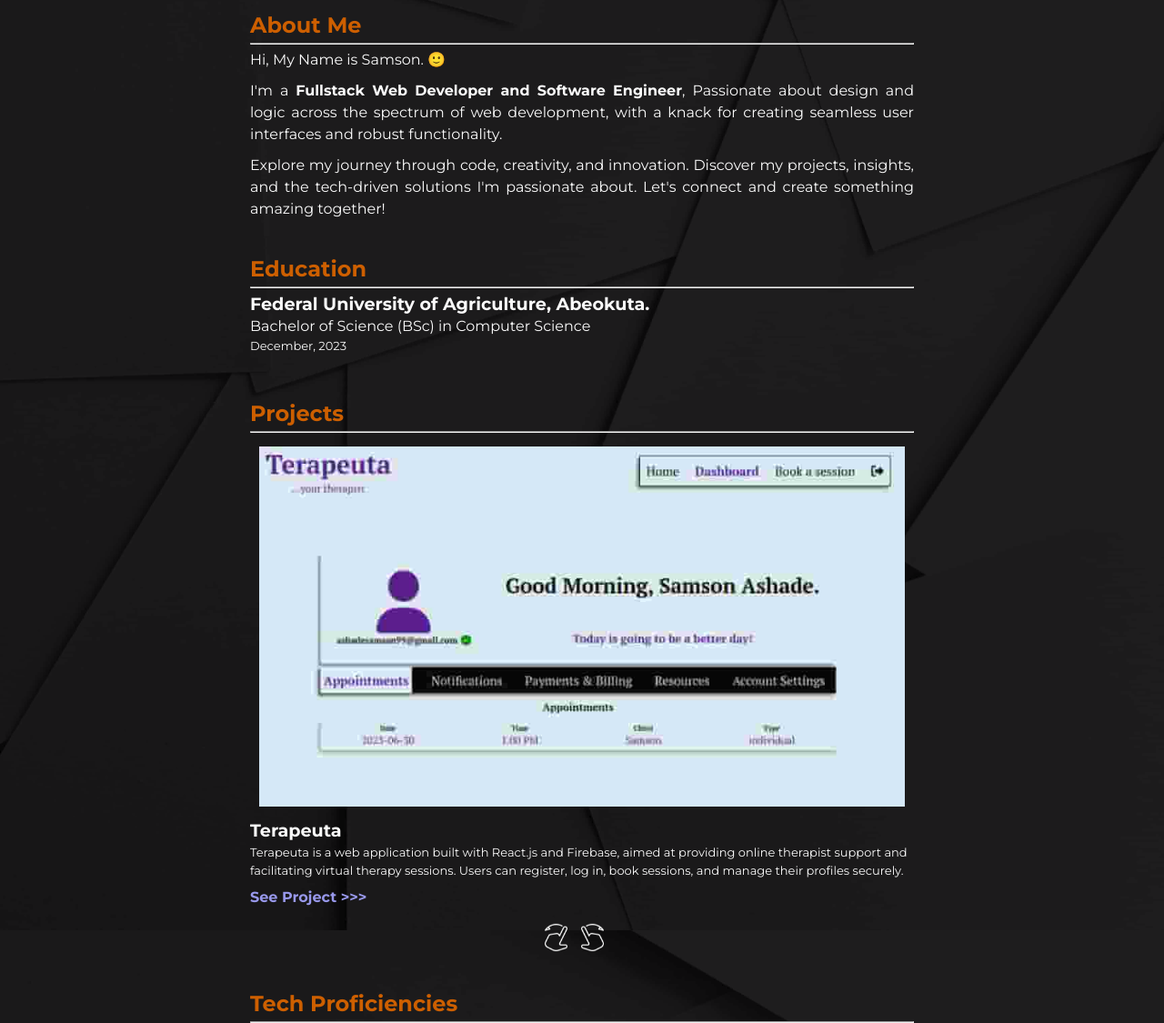
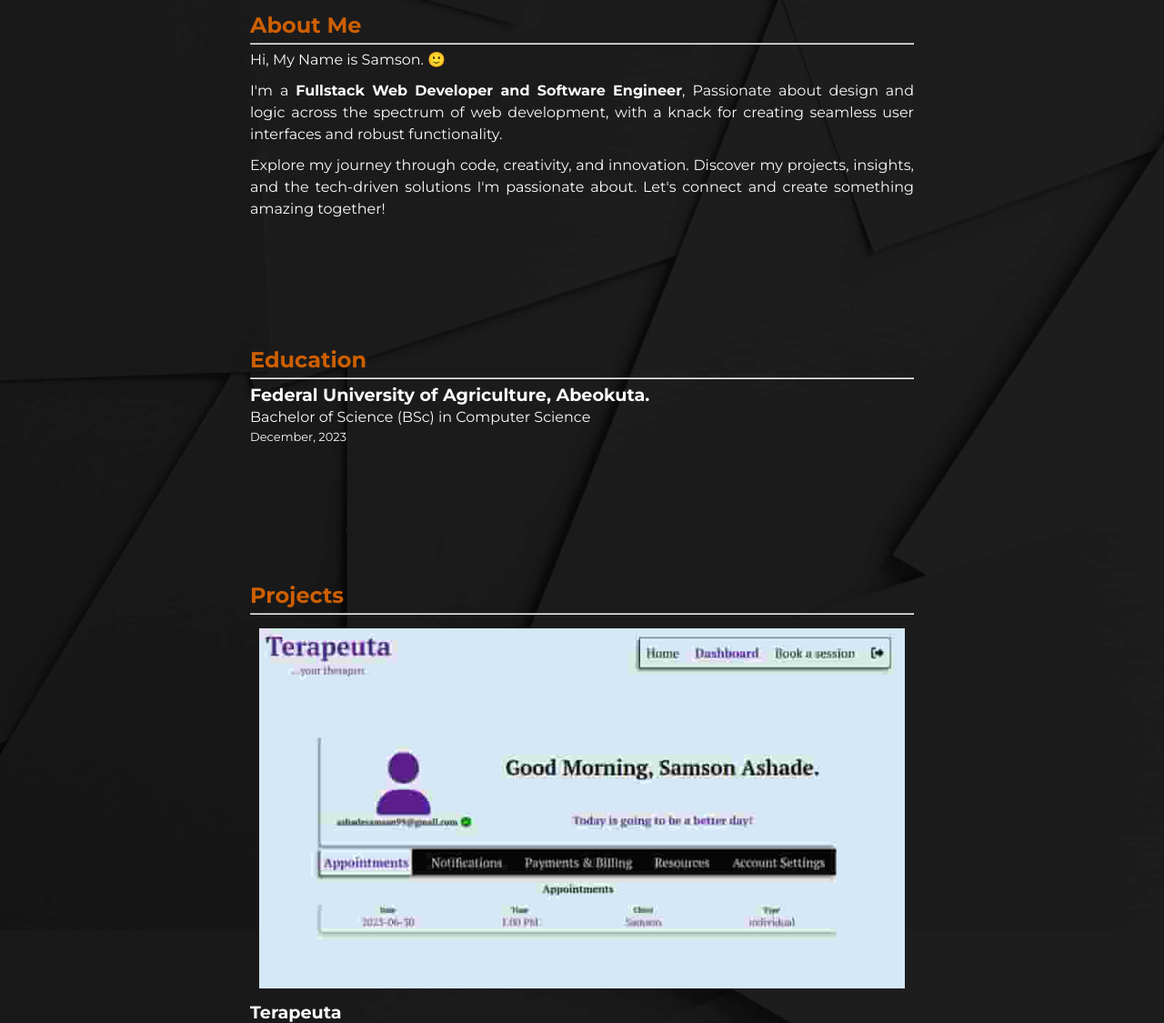
Before and after one commit to AshadeSamson/personal-site, a website: page index.html in a window 1280 px wide. Shown: the part 816-1941 px from the top of the page at 91% size. Drawn offline with nearby package versions, Linux system fonts and the light colour scheme.

Commit message:
[style]: add margin to sections of the page

```diff
--- a/style.css
+++ b/style.css
@@ -15,6 +15,10 @@
   --white: rgb(250, 250, 250);
   --grey: rgb(226, 219, 219);
   --sky-blue: rgb(152, 152, 235);
+}
+
+html, body {
+  scrollbar-width: thin;
 }
 
 body {
@@ -35,6 +39,9 @@ section {
   padding: 10px;
 }
 
+section:not(:first-of-type):not(:last-of-type) {
+  margin-bottom: 100px;
+}
 section.heading{
   height: 100dvh;
   display: flex;
@@ -161,6 +168,8 @@ footer {
   color: var(--white);
   text-align: center;
   padding: 25px;
+  font-size: (1px + var(--head-three));
+
 }
 
 .copyright{
```
